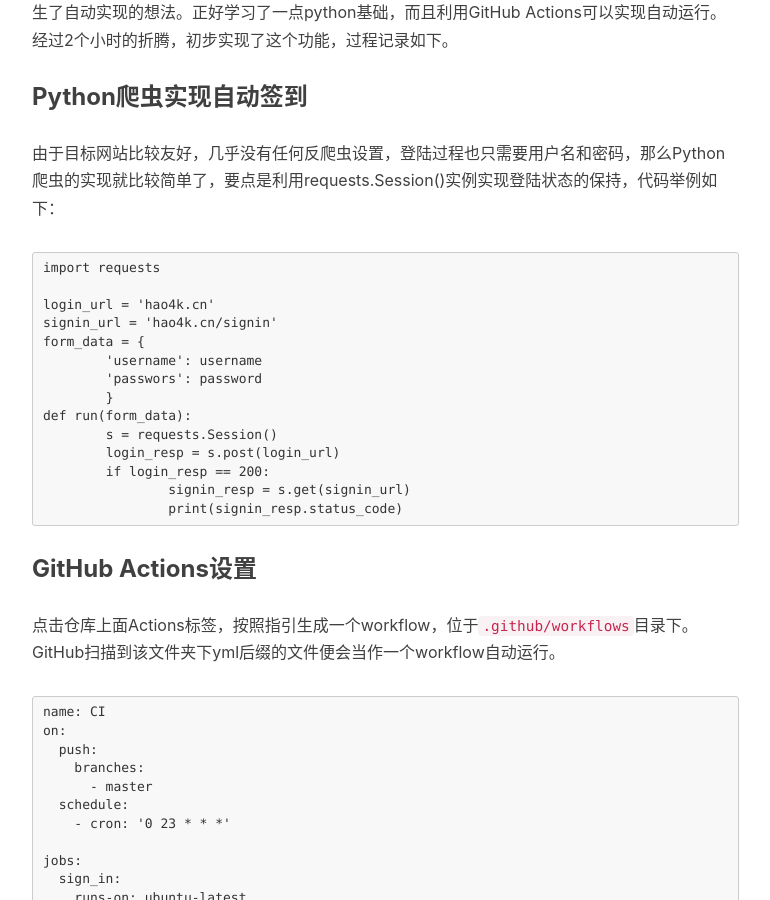
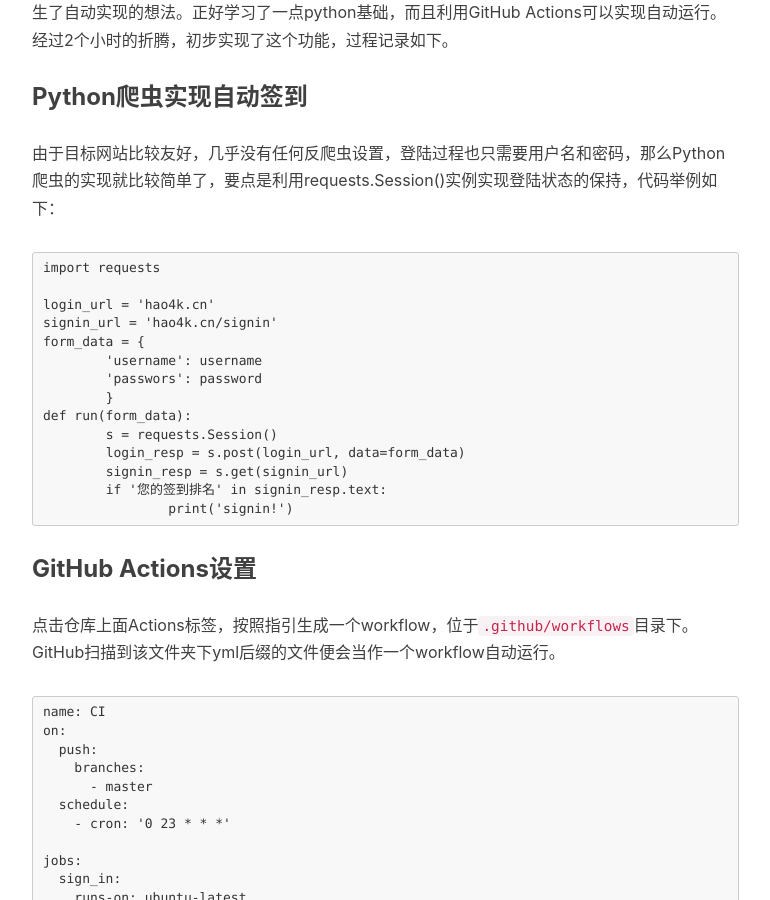
Before and after one commit to bychen009/bychen009.github.io, a Jekyll site: the page built from _posts/2020-07-19-hao4k-auto-sign-in.markdown, in a window 1280 px wide and 900 px high, scrolled down 970 px. Shown: the whole window, without its empty margins (233-1003 px from the left). Built offline with Jekyll 4.4.1, drawn with Linux system fonts in a browser that asks for light colours; nearby versions of some CDN libraries; comment, search, counter and statistics services are not loaded.

Commit message:
Update 2020-07-19-hao4k-auto-sign-in.markdown

```diff
--- a/_posts/2020-07-19-hao4k-auto-sign-in.markdown
+++ b/_posts/2020-07-19-hao4k-auto-sign-in.markdown
@@ -34,10 +34,10 @@ tags:
 		}
 	def run(form_data):
 		s = requests.Session()
-		login_resp = s.post(login_url)
-		if login_resp == 200:
-			signin_resp = s.get(signin_url)
-			print(signin_resp.status_code)
+		login_resp = s.post(login_url, data=form_data)
+		signin_resp = s.get(signin_url)
+		if '您的签到排名' in signin_resp.text:
+			print('signin!')
 
 ### GitHub Actions设置
 
```
